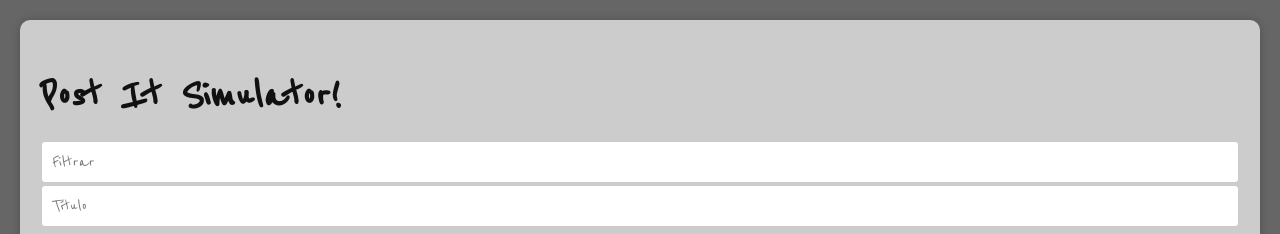
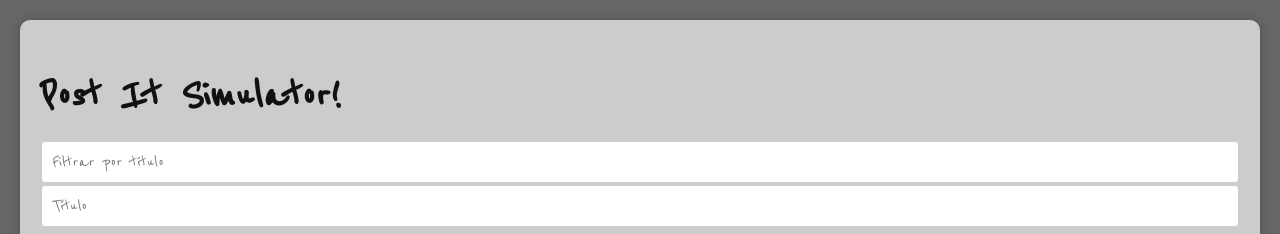
Before and after one commit to d4g0bah/post-it-simulator, a React (Create React App) app: page / in a window 1280 px wide. Shown: the top 234 px of the page. Built offline with nearby package versions, Linux system fonts and the light colour scheme.

Commit message:
Update Filtrar.jsx

```diff
--- a/src/components/Filtrar.jsx
+++ b/src/components/Filtrar.jsx
@@ -1,12 +1,19 @@
 import React from 'react';
 
 const Filtrar = ({ setFiltro }) => {
+  const handleChange = (e) => {
+    setFiltro(e.target.value);
+  };
+
   return (
-    <input
-      type="text"
-      placeholder="Filtrar"
-      onChange={(e) => setFiltro(e.target.value)}
-    />
+    <div className="filtro-container">
+      <input
+        type="text"
+        placeholder="Filtrar por título"
+        onChange={handleChange}
+        className="filtro-input"
+      />
+    </div>
   );
 };
 
```
